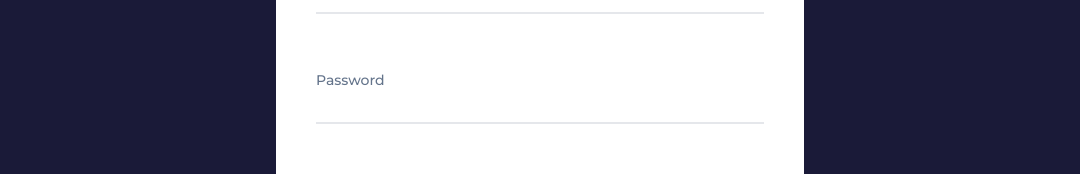
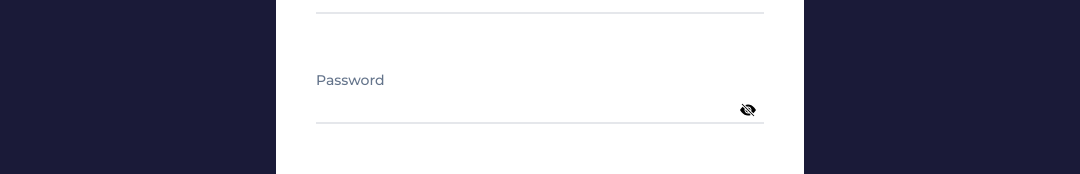
Before and after one commit to Clickipedia/saloon-app-1, a React (Vite) app: page /login in a window 1280 px wide. Shown: the part 469-643 px from the top of the page, without its empty margins (100-1180 px from the left). Built offline with nearby package versions, Linux system fonts and the light colour scheme.

Commit message:
add password eye button in Login Section

```diff
--- a/src/components/Pages/LoginPage/SignIn.jsx
+++ b/src/components/Pages/LoginPage/SignIn.jsx
@@ -1,9 +1,23 @@
-import React from 'react';
+import React, { useState } from 'react';
+import {BsFillEyeSlashFill, BsFillEyeFill} from 'react-icons/bs'
 
 const SignIn = () => {
+
+
+    const [eye, setEye] = useState(false);
+
+
+    const handleEye =()=>{
+        setEye(!eye)
+    }
+
+    const handleForm = (e) =>{
+        e.preventDefault();
+    }
+
     return (
         <div>
-              <form action="" className='space-y-14 mt-14' >
+              <form onSubmit={handleForm} className='space-y-14 mt-14' >
                     <div className=''>
                         <label htmlFor=""
                             className='block text-sm text-slate-500'
@@ -12,13 +26,16 @@ const SignIn = () => {
                             className='border-b-2 w-full p-1 outline-none'
                         />
                     </div>
-                    <div>
+                    <div className='relative'>
                         <label htmlFor=""
                             className='block text-sm text-slate-500'
                         >Password</label>
-                        <input type="password" name="" id=""
+                        <input type={eye?"text":"password"} name="" id=""
                             className='border-b-2 w-full p-1 outline-none'
                         />
+                        <button onClick={handleEye} className='absolute right-2 top-8'>
+                           { eye? <BsFillEyeFill/>  :<BsFillEyeSlashFill/>}
+                        </button>
                     </div>
 
                     <div className='flex items-center justify-between'>
--- a/src/components/Pages/Services/Detail/Detail.jsx
+++ b/src/components/Pages/Services/Detail/Detail.jsx
@@ -32,7 +32,7 @@ const Detail = () => {
         <div>
             <div className='2xl:w-1/2 lg:w-[80%] mx-auto grid grid-cols-2 gap-10' >
                 <div className=''>
-                    <img className='object-cover h-full object-left' src="https://img.freepik.com/free-photo/two-hairstylers-posing-standing-modern-spacy-beaty-salon_651396-986.jpg?w=1060&t=st=1682488645~exp=1682489245~hmac=9466a32602fc66e71a4d0f1e8cf4d593f16d4b27c7cd131326d661bc3bf36a05" alt="" />
+                    <img className='object-cover h-full object-[-40px]' src="https://img.freepik.com/free-photo/two-hairstylers-posing-standing-modern-spacy-beaty-salon_651396-986.jpg?w=1060&t=st=1682488645~exp=1682489245~hmac=9466a32602fc66e71a4d0f1e8cf4d593f16d4b27c7cd131326d661bc3bf36a05" alt="" />
                 </div>
                 <div className='space-y-5 text-[#848493] text-lg'>
                     <p>
```
